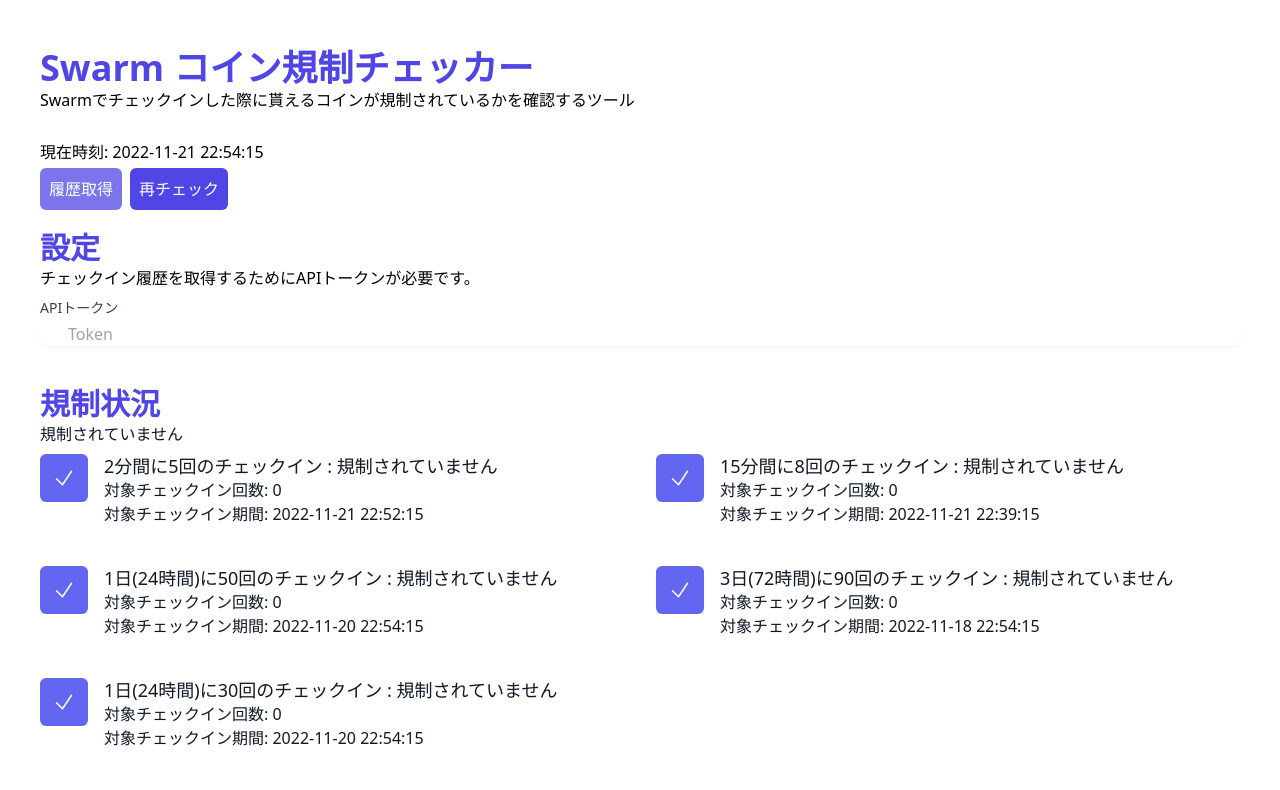
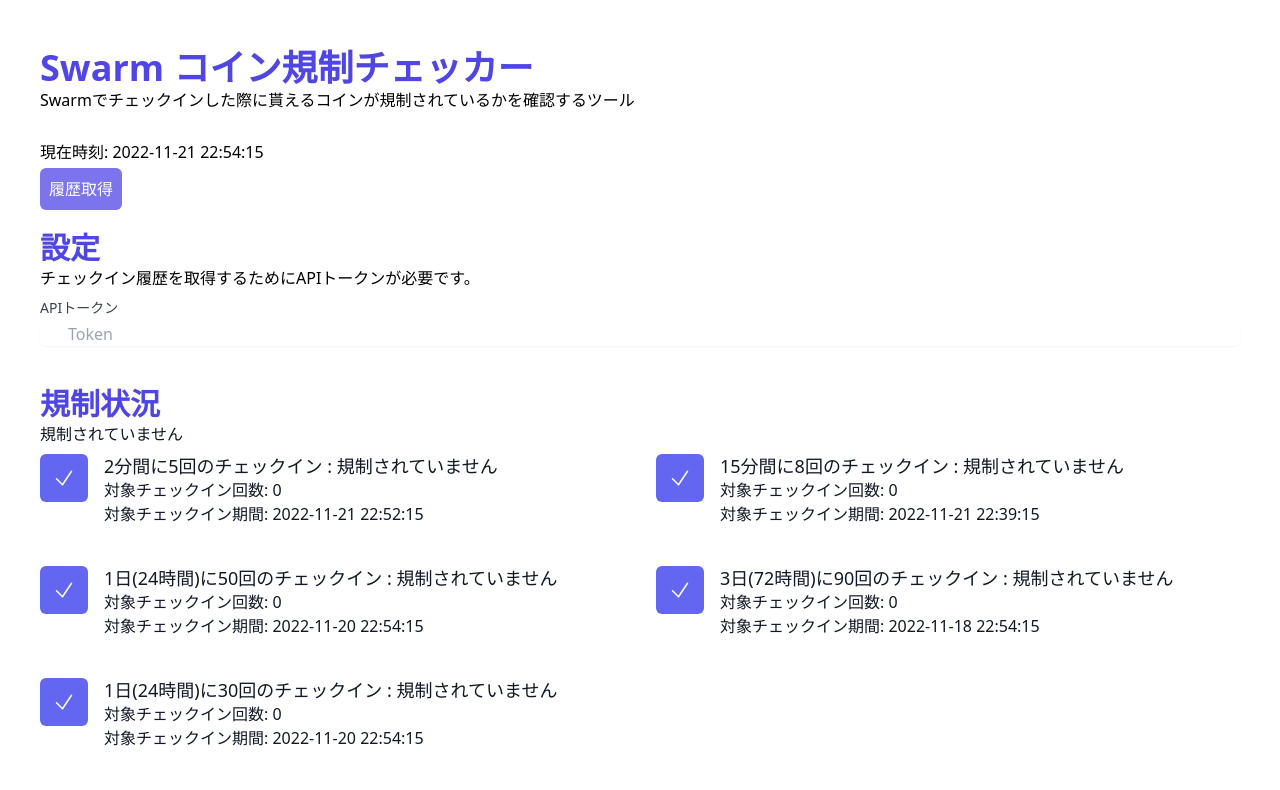
Before and after one commit to hiroxto/swarm-checkin-regulation-checker, a Next.js app: page / in a window 1280 px wide. Shown: the top 790 px of the page. Built offline with nearby package versions, Linux system fonts and the light colour scheme.

Commit message:
再チェックボタンを削除

```diff
--- a/pages/index.tsx
+++ b/pages/index.tsx
@@ -106,12 +106,6 @@
             >
               履歴取得
             </button>
-            <button
-              onClick={checkLimits}
-              className="justify-center rounded-md border border-transparent bg-indigo-600 px-2 py-2 mr-2 text-base text-white hover:bg-indigo-700 disabled:opacity-75"
-            >
-              再チェック
-            </button>
           </div>
         </div>
 
```
